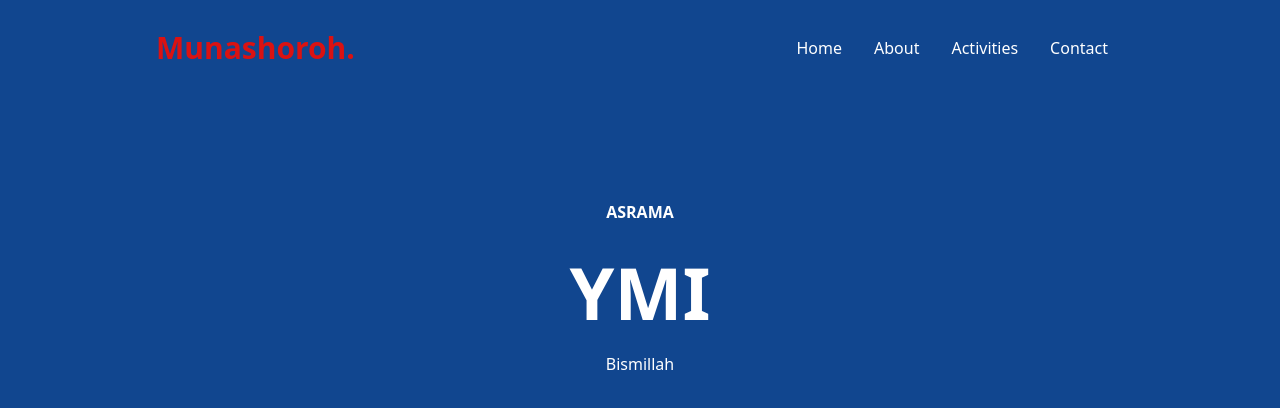
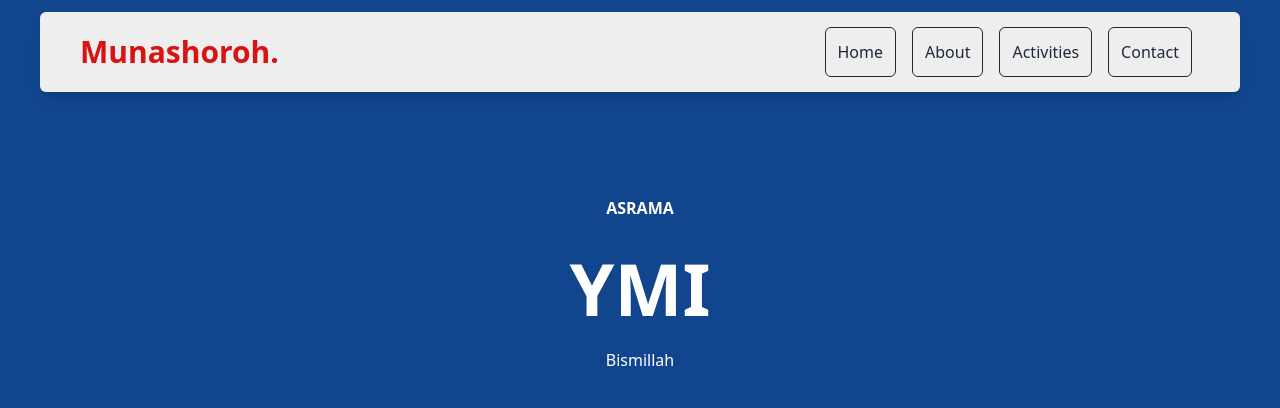
Before and after one commit to The-Foundation-Tech/frontend-tthefoundation-web-blog, a React (Create React App) app: page / in a window 1280 px wide. Shown: the top 408 px of the page. Built offline with nearby package versions, Linux system fonts and the light colour scheme.

Commit message:
git fixing nav

```diff
--- a/src/Components/Navbar/Navbar.js
+++ b/src/Components/Navbar/Navbar.js
@@ -9,19 +9,19 @@ const Navbar = () => {
     setNav(!nav);
   };
   return (
-    <div className="flex justify-between items-center h-24 max-w-[1000px] mx-auto px-4 text-white">
+    <div className="flex justify-between items-center h-20 max-w-[1200px] mx-auto mt-3 px-10 text-slate-800 bg-customGray shadow-lg rounded-md">
       <h1 className="w-full text-3xl font-bold text-customRed text-left">Munashoroh.</h1>
       <ul className="hidden md:flex">
-        <li className="p-4">
+        <li className="p-3 border rounded-md border-slate-800 m-2 hover:bg-slate-700 hover:text-customGray">
           <Link to="/">Home</Link>
         </li>
-        <li className="p-4">
+        <li className="p-3 border rounded-md border-slate-800 m-2 hover:bg-slate-700 hover:text-customGray">
           <Link to="/about">About</Link>
         </li>
-        <li className="p-4">
+        <li className="p-3 border rounded-md border-slate-800 m-2 hover:bg-slate-700 hover:text-customGray">
           <Link to="/activities">Activities</Link>
         </li>
-        <li className="p-4">
+        <li className="p-3 border rounded-md border-slate-800 m-2 hover:bg-slate-700 hover:text-customGray">
           <Link to="/contact">Contact</Link>
         </li>
       </ul>
```
